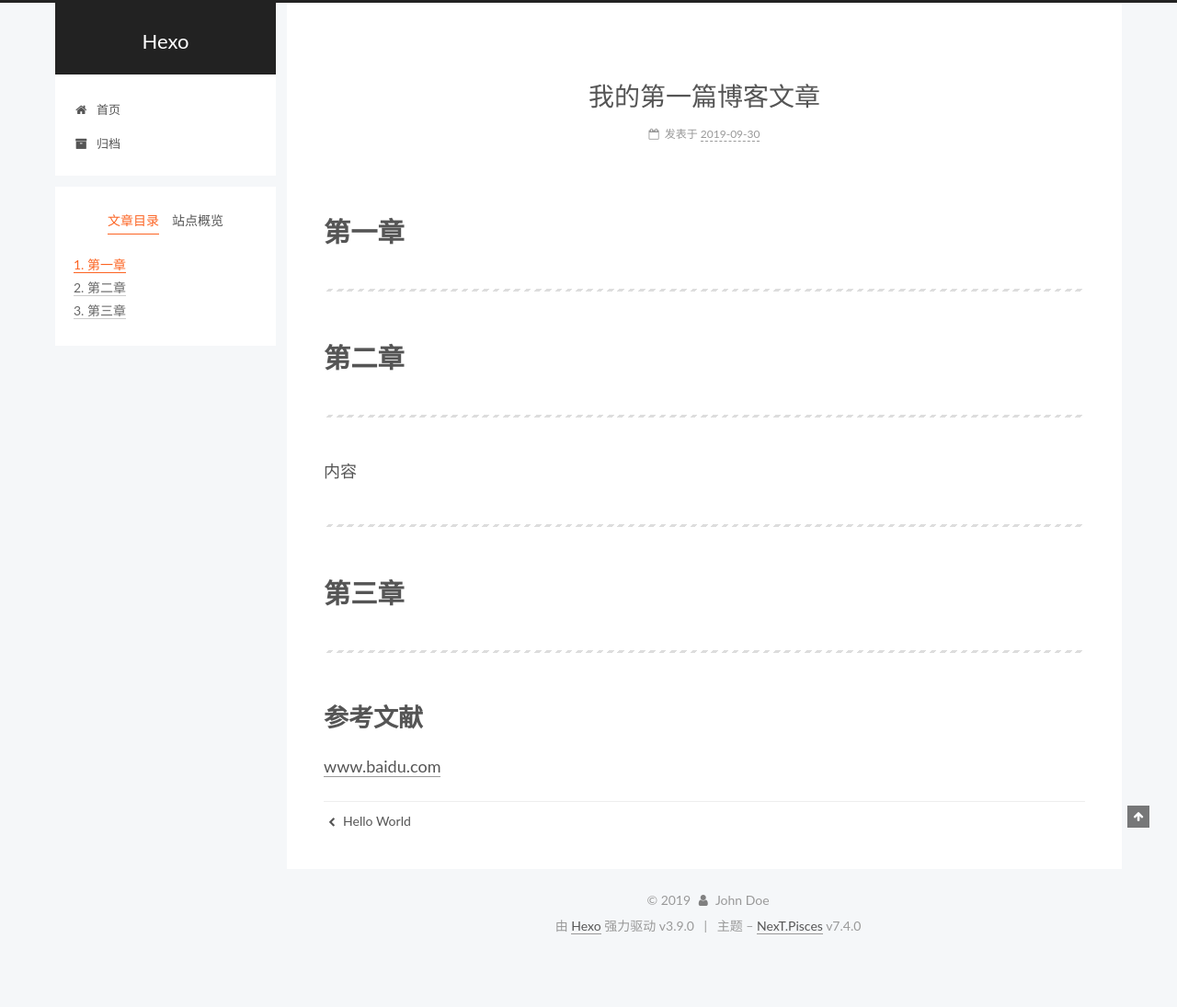
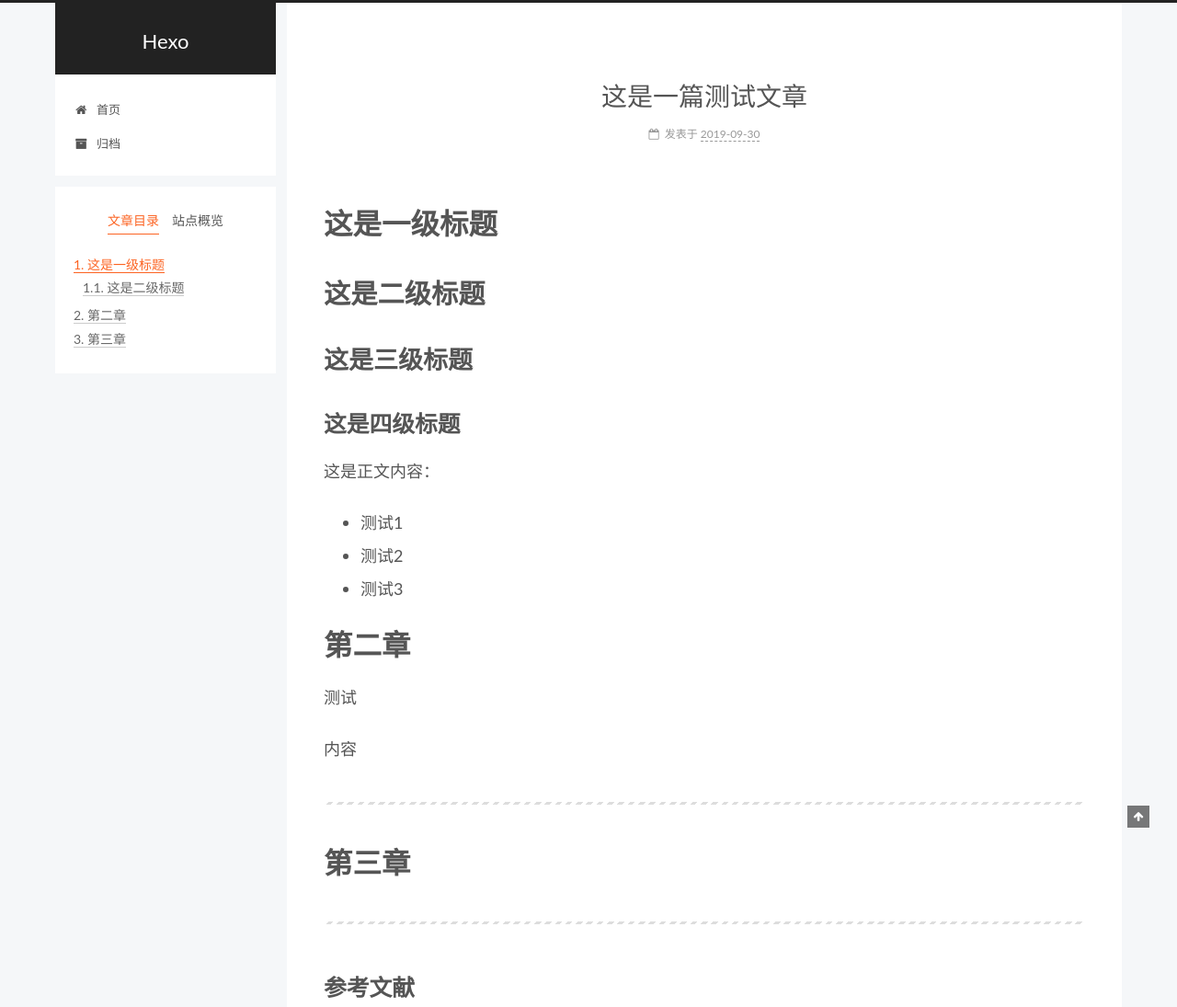
Before and after one commit to NorA-Y-77/NorA-Y-77.github.io, a plain HTML site: page 2019/09/30/我的第一篇博客文章/index.html in a window 1280 px wide. Shown: the top 1095 px of the page at 92% size. Before the commit the page ends 1041 px from the top, so only its background shows below. Drawn offline with Linux system fonts and the light colour scheme.

Commit message:
Site updated: 2019-09-30 12:05:26

```diff
--- a/2019/09/30/我的第一篇博客文章/index.html
+++ b/2019/09/30/我的第一篇博客文章/index.html
@@ -55,17 +55,17 @@
   };
 </script>
 
-  <meta name="description" content="第一章 第二章 内容  第三章 参考文献www.baidu.com">
+  <meta name="description" content="这是一级标题这是二级标题这是三级标题这是四级标题这是正文内容：  测试1 测试2 测试3  第二章测试 内容  第三章 参考文献www.baidu.com">
 <meta property="og:type" content="article">
-<meta property="og:title" content="我的第一篇博客文章">
+<meta property="og:title" content="这是一篇测试文章">
 <meta property="og:url" content="http://yoursite.com/2019/09/30/我的第一篇博客文章/index.html">
 <meta property="og:site_name" content="Hexo">
-<meta property="og:description" content="第一章 第二章 内容  第三章 参考文献www.baidu.com">
+<meta property="og:description" content="这是一级标题这是二级标题这是三级标题这是四级标题这是正文内容：  测试1 测试2 测试3  第二章测试 内容  第三章 参考文献www.baidu.com">
 <meta property="og:locale" content="zh-CN">
-<meta property="og:updated_time" content="2019-09-29T18:17:52.590Z">
+<meta property="og:updated_time" content="2019-09-30T04:04:05.679Z">
 <meta name="twitter:card" content="summary">
-<meta name="twitter:title" content="我的第一篇博客文章">
-<meta name="twitter:description" content="第一章 第二章 内容  第三章 参考文献www.baidu.com">
+<meta name="twitter:title" content="这是一篇测试文章">
+<meta name="twitter:description" content="这是一级标题这是二级标题这是三级标题这是四级标题这是正文内容：  测试1 测试2 测试3  第二章测试 内容  第三章 参考文献www.baidu.com">
   <link rel="canonical" href="http://yoursite.com/2019/09/30/我的第一篇博客文章/">
 
 
@@ -80,7 +80,7 @@
   };
 </script>
 
-  <title>我的第一篇博客文章 | Hexo</title>
+  <title>这是一篇测试文章 | Hexo</title>
   <meta name="generator" content="Hexo 3.9.0">
 
 
@@ -208,7 +208,7 @@
       <meta itemprop="name" content="Hexo">
     </span>
       <header class="post-header">
-        <h1 class="post-title" itemprop="name headline">我的第一篇博客文章
+        <h1 class="post-title" itemprop="name headline">这是一篇测试文章
 
 
         </h1>
@@ -224,7 +224,7 @@
 
 
 
-              <time title="创建时间：2019-09-30 02:05:15 / 修改时间：02:17:52" itemprop="dateCreated datePublished" datetime="2019-09-30T02:05:15+08:00">2019-09-30</time>
+              <time title="创建时间：2019-09-30 02:05:15 / 修改时间：12:04:05" itemprop="dateCreated datePublished" datetime="2019-09-30T02:05:15+08:00">2019-09-30</time>
             </span>
 
 
@@ -243,12 +243,17 @@
     <div class="post-body" itemprop="articleBody">
 
 
-        <h2 id="第一章"><a href="#第一章" class="headerlink" title="第一章"></a>第一章</h2><hr>
-<h2 id="第二章"><a href="#第二章" class="headerlink" title="第二章"></a>第二章</h2><hr>
+        <h1 id="这是一级标题"><a href="#这是一级标题" class="headerlink" title="这是一级标题"></a>这是一级标题</h1><h2 id="这是二级标题"><a href="#这是二级标题" class="headerlink" title="这是二级标题"></a>这是二级标题</h2><h3 id="这是三级标题"><a href="#这是三级标题" class="headerlink" title="这是三级标题"></a>这是三级标题</h3><h4 id="这是四级标题"><a href="#这是四级标题" class="headerlink" title="这是四级标题"></a>这是四级标题</h4><p>这是正文内容：</p>
+<ul>
+<li>测试1</li>
+<li>测试2</li>
+<li>测试3</li>
+</ul>
+<h1 id="第二章"><a href="#第二章" class="headerlink" title="第二章"></a>第二章</h1><p>测试</p>
 <p>内容</p>
 <hr>
-<h2 id="第三章"><a href="#第三章" class="headerlink" title="第三章"></a>第三章</h2><hr>
-<h3 id="参考文献"><a href="#参考文献" class="headerlink" title="参考文献"></a>参考文献</h3><p><a href="http://www.baidu.com" target="_blank" rel="noopener">www.baidu.com</a></p>
+<h1 id="第三章"><a href="#第三章" class="headerlink" title="第三章"></a>第三章</h1><hr>
+<h4 id="参考文献"><a href="#参考文献" class="headerlink" title="参考文献"></a>参考文献</h4><p><a href="http://www.baidu.com" target="_blank" rel="noopener">www.baidu.com</a></p>
 
     </div>
 
@@ -322,7 +327,7 @@
 
       <!--noindex-->
       <div class="post-toc-wrap sidebar-panel">
-          <div class="post-toc motion-element"><ol class="nav"><li class="nav-item nav-level-2"><a class="nav-link" href="#第一章"><span class="nav-number">1.</span> <span class="nav-text">第一章</span></a></li><li class="nav-item nav-level-2"><a class="nav-link" href="#第二章"><span class="nav-number">2.</span> <span class="nav-text">第二章</span></a></li><li class="nav-item nav-level-2"><a class="nav-link" href="#第三章"><span class="nav-number">3.</span> <span class="nav-text">第三章</span></a><ol class="nav-child"><li class="nav-item nav-level-3"><a class="nav-link" href="#参考文献"><span class="nav-number">3.1.</span> <span class="nav-text">参考文献</span></a></li></ol></li></ol></div>
+          <div class="post-toc motion-element"><ol class="nav"><li class="nav-item nav-level-1"><a class="nav-link" href="#这是一级标题"><span class="nav-number">1.</span> <span class="nav-text">这是一级标题</span></a><ol class="nav-child"><li class="nav-item nav-level-2"><a class="nav-link" href="#这是二级标题"><span class="nav-number">1.1.</span> <span class="nav-text">这是二级标题</span></a><ol class="nav-child"><li class="nav-item nav-level-3"><a class="nav-link" href="#这是三级标题"><span class="nav-number">1.1.1.</span> <span class="nav-text">这是三级标题</span></a><ol class="nav-child"><li class="nav-item nav-level-4"><a class="nav-link" href="#这是四级标题"><span class="nav-number">1.1.1.1.</span> <span class="nav-text">这是四级标题</span></a></li></ol></li></ol></li></ol></li><li class="nav-item nav-level-1"><a class="nav-link" href="#第二章"><span class="nav-number">2.</span> <span class="nav-text">第二章</span></a></li><li class="nav-item nav-level-1"><a class="nav-link" href="#第三章"><span class="nav-number">3.</span> <span class="nav-text">第三章</span></a><ol class="nav-child"><li class="nav-item nav-level-4"><a class="nav-link" href="#参考文献"><span class="nav-number">3.0.0.1.</span> <span class="nav-text">参考文献</span></a></li></ol></li></ol></li></ol></li></ol></div>
 
       </div>
       <!--/noindex-->
--- a/css/main.css
+++ b/css/main.css
@@ -1673,7 +1673,7 @@ article:last-child .post-eof {
 }
 .links-of-author a::before,
 .links-of-author span.exturl::before {
-  background: #e9f118;
+  background: #b5f6ff;
   border-radius: 50%;
   content: ' ';
   display: inline-block;
```
Also changed, not shown: 2019/09/30/hello-world/index.html (+2 -2 lines), archives/2019/09/index.html (+1 -1 lines), archives/2019/index.html (+1 -1 lines), archives/index.html (+1 -1 lines), index.html (+11 -6 lines).
